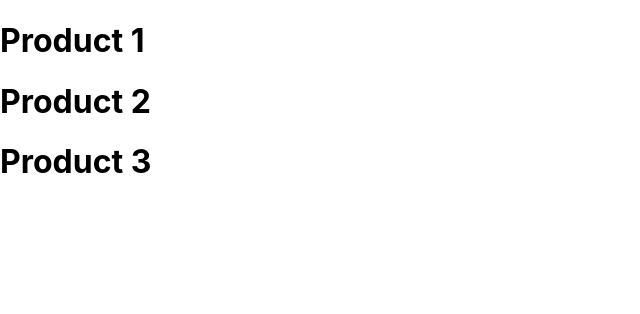
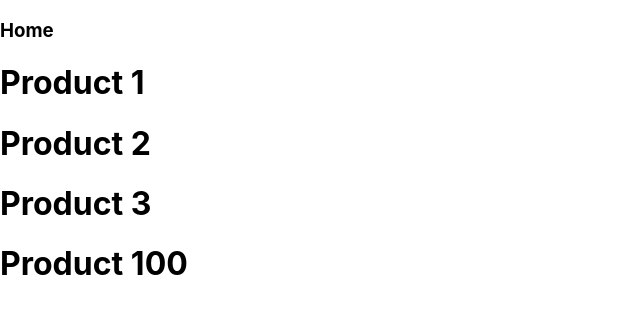
Before and after one commit to deepakmp444/learn-nextjs, a Next.js app: page /product in a window 1280 px wide. Shown: the top 314 px of the page, without its empty margins (0-640 px from the left). Built offline with nearby package versions, Linux system fonts and the light colour scheme.

Commit message:
Link navigation

```diff
--- a/pages/product/index.js
+++ b/pages/product/index.js
@@ -1,9 +1,37 @@
-function Product() {
+import Link from "next/link";
+function Product({ productId = 100 }) {
+
+// TODO: When we use "replace" then it totally replace =>  '/product' route then it goes in "/" route
+
   return (
     <div>
-      <h1>Product 1</h1>
-      <h1>Product 2</h1>
-      <h1>Product 3</h1>
+      <h3>
+        <Link href="/">
+          <a>Home</a>
+        </Link>
+      </h3>
+      <h1>
+        <Link href="/product/1">
+          <a> Product 1</a>
+        </Link>
+      </h1>
+      <h1>
+        <Link href="/product/2">
+          <a> Product 2</a>
+        </Link>
+      </h1>
+      <h1>
+        <Link href="/product/3" replace>
+          <a> Product 3</a>
+        </Link>
+      </h1>
+      <h1>
+        <Link href={`/product/${productId}`}>
+          <a> Product {productId}</a>
+        </Link>
+      </h1>
+      {/* <h1>Product 2</h1>
+      <h1>Product 3</h1> */}
     </div>
   );
 }
```
Also changed, not shown: pages/index.js (+12 -5 lines).
